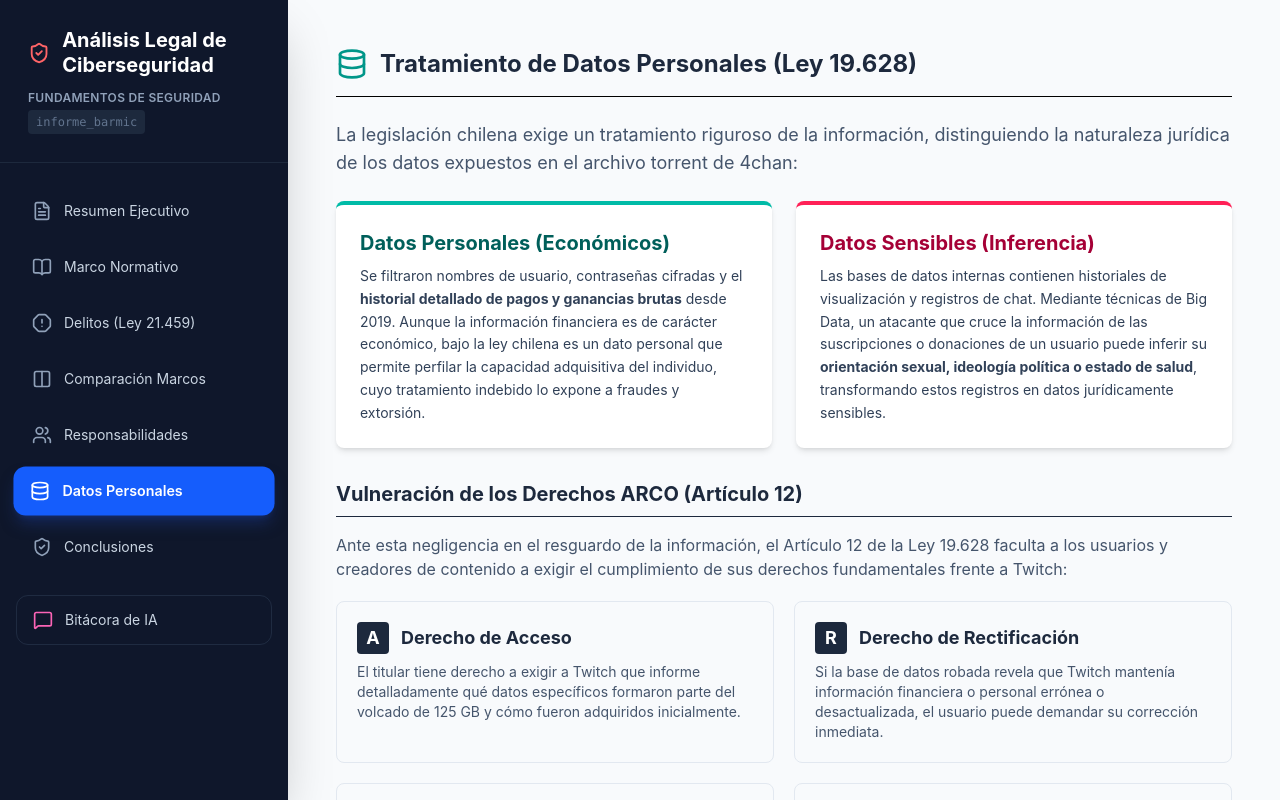
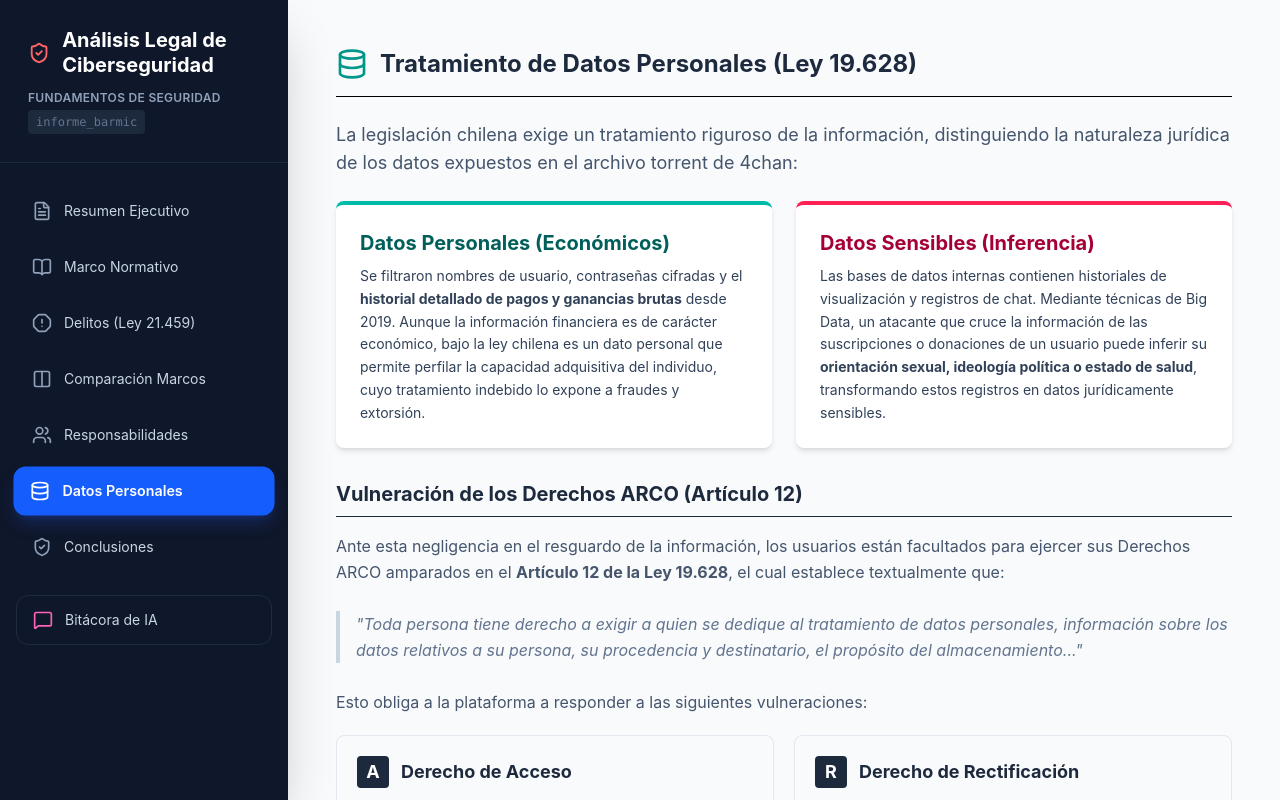
Before and after one commit to Michprogram/informe_barmic, a React (Vite) app: page / in a window 1280 px wide. Both pictures are taken after a click on the button "Datos Personales". Built offline with nearby package versions, Linux system fonts and the light colour scheme.

Commit message:
Ajustes en Markdown y cita textual de ley 19.628

```diff
--- a/docs_barmic/04_comparacion_barmic.md
+++ b/docs_barmic/04_comparacion_barmic.md
@@ -10,9 +10,10 @@
 | **2. Notificación de Brechas de Seguridad** | **No obligatoria** en la ley actual. Queda a criterio de la empresa o normativas sectoriales secundarias. | **Estricta.** Obligación de notificar a la autoridad de control en un plazo máximo de 72 horas desde el descubrimiento. | **Estricta.** Exige notificación inmediata a las marcas de tarjetas de pago (Visa, Mastercard, etc.) y a los bancos adquirentes. |
 | **3. Obligaciones de Seguridad Técnica** | Genéricas. Exige el "debido cuidado", pero no especifica controles técnicos como cifrado o segmentación de redes. | Basadas en el riesgo. Exige "privacidad por diseño", cifrado de datos y pruebas periódicas de resiliencia de los sistemas. | Altamente prescriptivas. Exige firewalls, autenticación multifactor (MFA), pruebas de penetración (*pentesting*) y segmentación estricta de la red. |
 | **4. Sanciones por Incumplimiento** | Multas de bajo impacto en comparación con estándares internacionales. Indemnización por daño patrimonial o moral. | Multas severas: hasta 20 millones de euros o el 4% del volumen de negocio total anual global del ejercicio financiero anterior. | Sanciones económicas impuestas por los bancos (hasta $100,000 USD mensuales), además de la revocación del derecho a procesar tarjetas. |
+| **5. Aplicabilidad al caso Twitch** | Responsabilidad civil por la negligencia de exponer los ingresos y ganancias brutas de los *streamers* chilenos. | Investigación administrativa y multa global por fallas en la resiliencia del servidor y exposición de datos de usuarios europeos. | Infracción crítica que arriesga su plataforma de pagos, al evidenciar que la red financiera no estaba aislada del repositorio de código fuente. |
 
-## Análisis aplicado al caso Twitch
+## Análisis Final
 
 Bajo el escenario hipotético de que Twitch operara exclusivamente bajo la **Ley 19.628 chilena**, la empresa no habría tenido la obligación legal de notificar la brecha en un plazo estricto de 72 horas, lo que habría dejado a los *streamers* expuestos a fraudes por más tiempo.
 
-Sin embargo, al procesar suscripciones y pagos, Twitch está sujeta al cumplimiento de **PCI-DSS**. La filtración de sus herramientas de *red teaming* y el acceso no autorizado a sus bases de datos demuestra una falla crítica en la segmentación de su red y en los controles de acceso, lo que constituye una infracción directa a este estándar de la industria, arriesgando su capacidad para seguir operando como plataforma de pagos.
+Sin embargo, al procesar suscripciones y pagos, Twitch está sujeta al cumplimiento transnacional de **PCI-DSS**. La filtración de sus herramientas de *red teaming* y el acceso no autorizado a sus bases de datos demuestra una falla crítica en la segmentación de su red, lo que constituye una infracción directa a este estándar de la industria.
--- a/docs_barmic/05_responsabilidades_barmic.md
+++ b/docs_barmic/05_responsabilidades_barmic.md
@@ -15,3 +15,10 @@
 * **Responsabilidad Penal:** **No posee**. Bajo la legislación chilena (incluyendo la Ley 20.393 sobre Responsabilidad Penal de las Personas Jurídicas), la plataforma es la víctima del delito de sabotaje y extracción de datos. Dado que el hackeo no se perpetró en beneficio de la empresa, no existe persecución penal en su contra.
 * **Responsabilidad Civil:** Enfrenta una severa responsabilidad por negligencia en la custodia de la información. El **Artículo 23 de la Ley 19.628 (Sobre Protección de la Vida Privada)** establece que el responsable del registro o banco de datos debe indemnizar el daño patrimonial y moral que cause por el tratamiento indebido de los datos. Los *streamers* cuyos ingresos fueron expuestos tienen el derecho legal de demandar a la empresa por los daños derivados de esta brecha.
 * **Responsabilidad Administrativa:** Posee responsabilidad directa por fallas operativas. El **Artículo 11 de la Ley 19.628** exige que el responsable de los datos actúe con el debido cuidado y reserva. Además, operando a nivel global, Twitch se somete a la responsabilidad administrativa del **GDPR (Unión Europea, Art. 83)**, bajo el cual se exponen a multas y sanciones dictadas por las agencias de protección de datos debido a la falla técnica (error de configuración de servidores) que permitió la brecha masiva.
+
+## 3. Amazon (Empresa Matriz y Proveedor Cloud)
+Al ser Twitch una subsidiaria de Amazon, y considerando que la infraestructura vulnerada correspondía a servidores en la nube de Amazon Web Services (AWS), la matriz también adquiere un rol dentro del análisis de responsabilidades.
+
+* **Responsabilidad Penal:** Al igual que su subsidiaria, es inexistente. Amazon es dueña de la infraestructura vulnerada y víctima del ataque, por lo que no enfrenta persecución penal según las leyes de responsabilidad jurídica.
+* **Responsabilidad Civil:** Podría enfrentar responsabilidad civil solidaria o subsidiaria. Según el **Artículo 2320 del Código Civil** (responsabilidad por el hecho de los dependientes), si los afectados logran demostrar que Amazon proveyó una arquitectura de nube intrínsecamente defectuosa para su filial, o falló en su deber de supervigilar los estándares de seguridad de Twitch, la matriz podría ser obligada a responder patrimonialmente.
+* **Responsabilidad Administrativa:** Bajo normativas internacionales como el **GDPR**, las agencias de protección de datos tienen la facultad de escalar las multas económicas. Si se comprueba que la matriz tiene injerencia directa en las políticas corporativas de privacidad de la filial, las sanciones administrativas pueden calcularse sobre los ingresos globales de Amazon.
--- a/docs_barmic/06_datos_barmic.md
+++ b/docs_barmic/06_datos_barmic.md
@@ -12,4 +12,13 @@
 
 ### 2. Datos Sensibles
 La Ley 19.628 define los datos sensibles como aquellos que se refieren a las características físicas o morales de las personas o a hechos o circunstancias de su vida privada o intimidad (hábitos personales, origen racial, ideologías políticas, salud, etc.).
-* **En el caso Twitch:** Si bien los pagos son datos personales económicos, las bases de datos internas de Twitch también contienen **historiales de visualización, chats y preferencias de consumo**. Si un atacante cruza estos datos, podría
+* **En el caso Twitch:** Si bien los pagos son datos personales económicos, las bases de datos internas de Twitch también contienen **historiales de visualización, chats y preferencias de consumo**. Si un atacante cruza estos datos, podría inferir la orientación sexual, ideología política o hábitos de un usuario (por ejemplo, al analizar a qué canales se suscribe o dona). Esta inferencia convierte a la base de datos de la plataforma en un repositorio de información altamente sensible.
+
+## Vulneración de los Derechos ARCO (Artículo 12)
+
+Ante esta negligencia en el resguardo de la información, los usuarios están facultados para ejercer sus Derechos ARCO amparados en el **Artículo 12 de la Ley 19.628**, el cual establece textualmente que: *"Toda persona tiene derecho a exigir a quien se dedique al tratamiento de datos personales, información sobre los datos relativos a su persona, su procedencia y destinatario, el propósito del almacenamiento"*. Esto obliga a Twitch a responder a las siguientes solicitudes:
+
+* **Derecho de Acceso:** Todo *streamer* o espectador chileno tiene derecho a exigir a Twitch que confirme si sus datos específicos (financieros, contraseñas o historial) estuvieron dentro del paquete de 125 GB filtrado en 4chan, y cómo se obtuvo originalmente esa información.
+* **Derecho de Rectificación:** Si la exposición revela que Twitch mantenía datos inexactos o desactualizados sobre los ingresos o identidad del usuario, este puede exigir su corrección inmediata en los servidores de la empresa.
+* **Derecho de Cancelación:** Ante la pérdida de confianza por la vulneración de la red, los usuarios tienen el derecho absoluto de exigir a Twitch que elimine permanentemente su cuenta, sus datos bancarios asociados y su historial de visualización, revocando el consentimiento otorgado.
+* **Derecho de Oposición:** Los usuarios afectados pueden oponerse a que Twitch siga procesando su información financiera o utilizándola para fines estadísticos, exigiendo el bloqueo de sus datos si la plataforma no puede garantizar estándares mínimos de ciberseguridad.
--- a/docs_barmic/08_prompts_barmic.md
+++ b/docs_barmic/08_prompts_barmic.md
@@ -28,3 +28,7 @@
 6. Y ahora debo realizar el quinto md. el cual debe contemplar:  Actores identificados y sus responsabilidades penales, civiles y administrativas, con cita de norma en relacion al caso de Filtracion de datos de Twitch.
 7. Te cuento que en relacion con todo este proyecto debo realizar una aplicacion en react + vite, que fue el primer proyecto que levantamos. Quiero que con toda la informacion recaudada realices un tipo informe interactivo en una pagina html, y dame el codigo para ponerlo en mi proyecto
 8. Mira tengo mis archivos del proyecto con vite, me puedes señalar exactamente donde poner este codigo para que funcione?
+
+24.05
+9. oye mira mi proyecto me gusto bastante pero me gustaria que quedara mas completo y tuviera mas enfasis en el contenido como tal, siendo que tiene muy poca informacion sobre el tema
+10. Ahora me gustaria que mi profesor pudiera ver los prompts que utilice desde la misma aplicacion, podemos agregarlo en alguna parte?
--- a/src/App.jsx
+++ b/src/App.jsx
@@ -298,8 +298,10 @@
       </div>
 
       <h3 className="font-bold text-xl text-slate-800 mb-4 border-b pb-2">Vulneración de los Derechos ARCO (Artículo 12)</h3>
-      <p className="text-slate-600 mb-5">
-        Ante esta negligencia en el resguardo de la información, el Artículo 12 de la Ley 19.628 faculta a los usuarios y creadores de contenido a exigir el cumplimiento de sus derechos fundamentales frente a Twitch:
+      <p className="text-slate-600 mb-5 leading-relaxed">
+        Ante esta negligencia en el resguardo de la información, los usuarios están facultados para ejercer sus Derechos ARCO amparados en el <strong>Artículo 12 de la Ley 19.628</strong>, el cual establece textualmente que: <br /><br />
+        <em className="pl-4 border-l-4 border-slate-300 block text-slate-500">"Toda persona tiene derecho a exigir a quien se dedique al tratamiento de datos personales, información sobre los datos relativos a su persona, su procedencia y destinatario, el propósito del almacenamiento..."</em><br />
+        Esto obliga a la plataforma a responder a las siguientes vulneraciones:
       </p>
 
       <div className="grid grid-cols-1 md:grid-cols-2 gap-5">
```
Also changed, not shown: docs_barmic/02_marco_barmic.md (+4 -4 lines).
